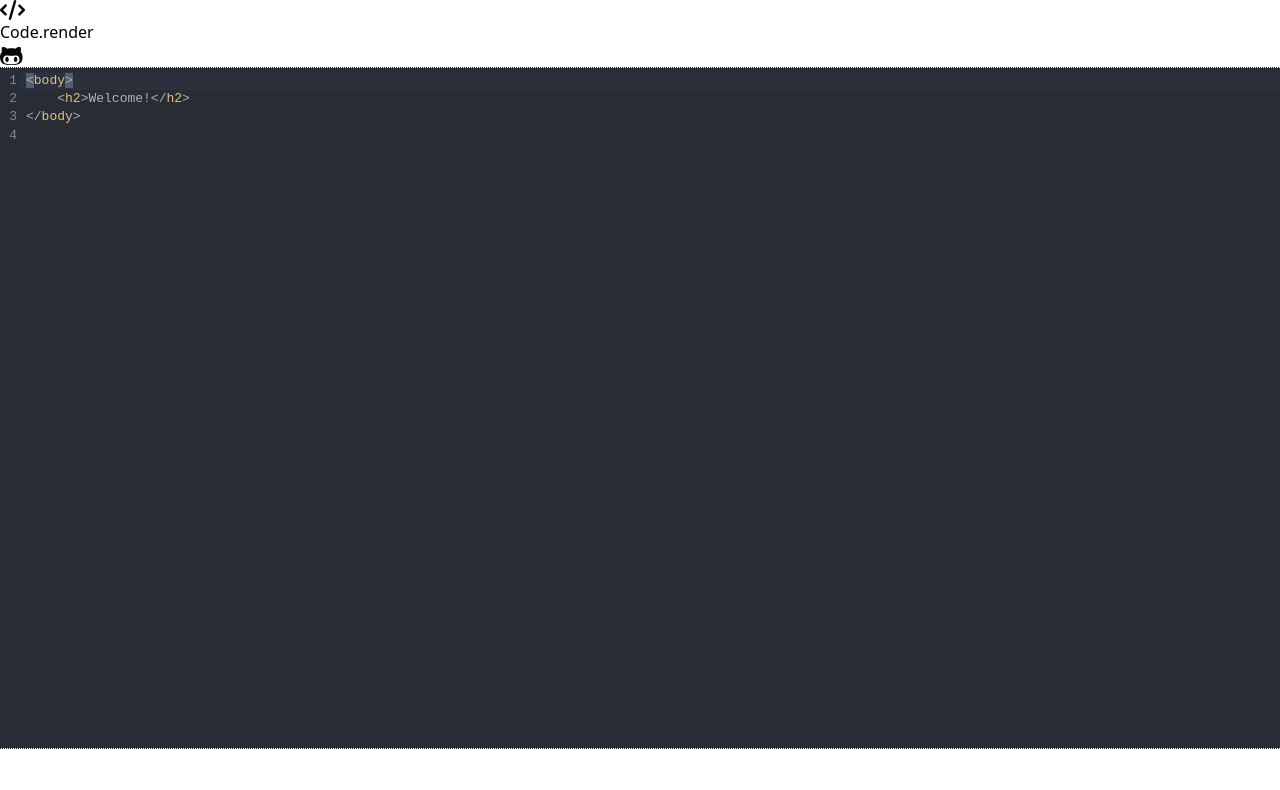
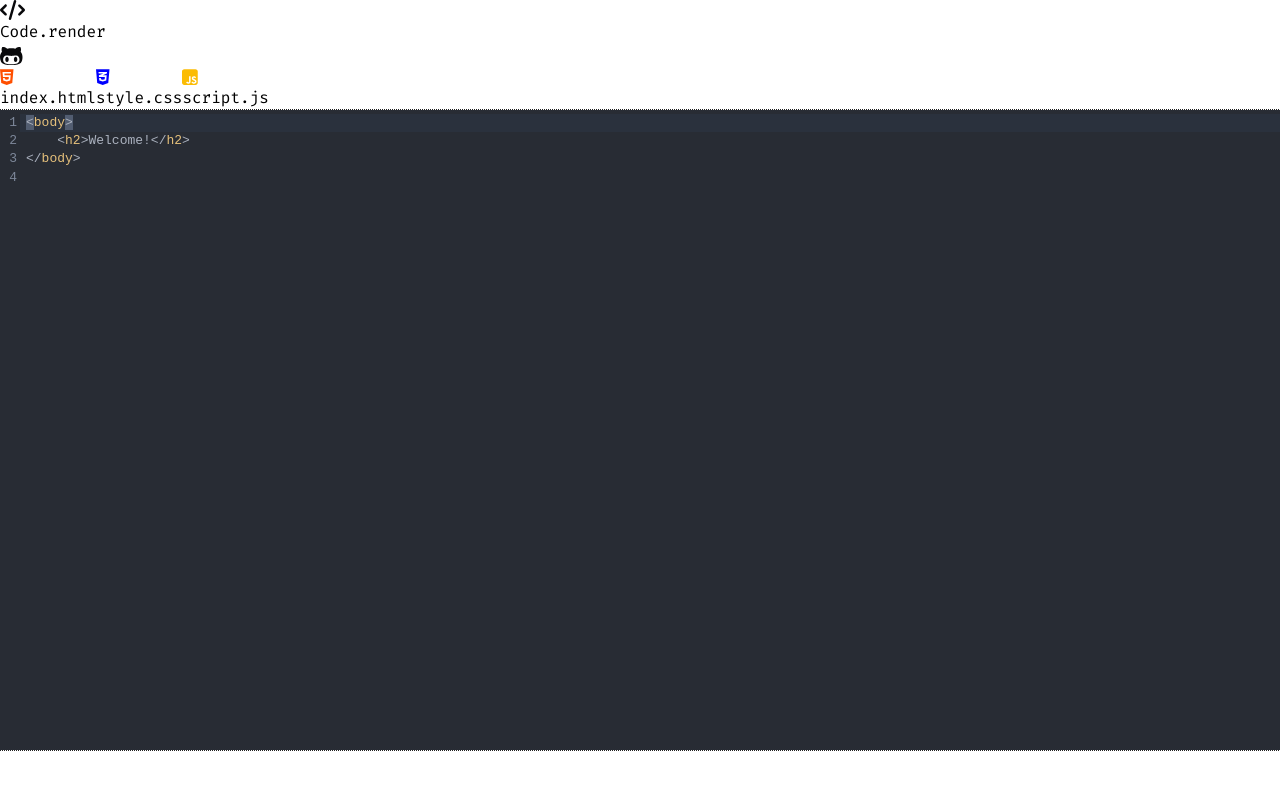
Before and after one commit to git-yashk/coderender, a React (Vite) app: page / in a window 1280 px wide. Shown: the top 790 px of the page. Built offline with nearby package versions, Linux system fonts and the light colour scheme.

Commit message:
added FileMenu component

```diff
--- a/src/components/CodeEditor.jsx
+++ b/src/components/CodeEditor.jsx
@@ -2,6 +2,7 @@ import ReactCodeMirror from "@uiw/react-codemirror";
 import { html } from "@codemirror/lang-html";
 import { css } from "@codemirror/lang-css";
 import { javascript } from "@codemirror/lang-javascript";
+import FileMenu from "./FileMenu";
 
 export default function CodeEditor({ code, setCodeObj, currentFile, setCurrentFile }) {
 
@@ -13,14 +14,17 @@ export default function CodeEditor({ code, setCodeObj, currentFile, setCurrentFi
 
     return (
         <div>
-            <div className="border border-[#282c34]">
+            <div>
+                <FileMenu currentFile={currentFile} setCurrentFile={setCurrentFile} />
+            </div>
+            <div className="border border-[#000]">
                 <ReactCodeMirror
                     value={code}
                     onChange={value => setCodeObj(prev => ({ ...prev, [currentFile]: value }))}
                     extensions={extensions[currentFile]}
                     theme="dark"
                     autoFocus
-                    height="85vh"
+                    height="80vh"
                     basicSetup={{
                         lineNumbers: true,
                         foldGutter: false,
--- /dev/null
+++ b/src/components/FileMenu.jsx
@@ -0,0 +1,33 @@
+import HtmlIcon from "./icons/HtmlIcon";
+import CssIcon from "./icons/CssIcon";
+import JavaScriptIcon from "./icons/JavaScriptIcon";
+
+export default function FileMenu({ currentFile, setCurrentFile }) {
+    return (
+        <>
+            <div className="flex gap-1 bg-[#030712] h-8 border-4 border-[#030712]">
+                <button onClick={() => setCurrentFile("html")}
+                    style={currentFile == "html" ? { backgroundColor: "#fff", color: "#000" } : {}}
+                    className="px-2 py-1 rounded flex items-center gap-1 text-white hover:bg-slate-100 hover:text-black"
+                >
+                    <HtmlIcon height="18" />
+                    <span className="text-sm">index.html</span>
+                </button>
+                <button onClick={() => setCurrentFile("css")}
+                    className="px-2 py-1 rounded flex items-center gap-1 text-white hover:bg-slate-100 hover:text-black"
+                    style={currentFile == "css" ? { backgroundColor: "#fff", color: "#000" } : {}}
+                >
+                    <CssIcon height="18" />
+                    <span className="text-sm">style.css</span>
+                </button>
+                <button onClick={() => setCurrentFile("js")}
+                    className="px-2 py-1 rounded flex items-center gap-1 text-white hover:bg-slate-100 hover:text-black"
+                    style={currentFile == "js" ? { backgroundColor: "#fff", color: "#000" } : {}}
+                >
+                    <JavaScriptIcon height="18" />
+                    <span className="text-sm">script.js</span>
+                </button>
+            </div>
+        </>
+    )
+}
--- /dev/null
+++ b/src/components/icons/CssIcon.jsx
@@ -0,0 +1,10 @@
+export default function CssIcon({ fill = "#00f", height = "24" }) {
+    return (
+        <>
+            <svg fill={fill} height={height} xmlns="http://www.w3.org/2000/svg" viewBox="0 0 384 512">
+                {/* <!--!Font Awesome Free 6.6.0 by @fontawesome - https://fontawesome.com License - https://fontawesome.com/license/free Copyright 2024 Fonticons, Inc.--> */}
+                <path d="M0 32l34.9 395.8L192 480l157.1-52.2L384 32H0zm313.1 80l-4.8 47.3L193 208.6l-.3 .1h111.5l-12.8 146.6-98.2 28.7-98.8-29.2-6.4-73.9h48.9l3.2 38.3 52.6 13.3 54.7-15.4 3.7-61.6-166.3-.5v-.1l-.2 .1-3.6-46.3L193.1 162l6.5-2.7H76.7L70.9 112h242.2z" />
+            </svg>
+        </>
+    )
+}
--- /dev/null
+++ b/src/components/icons/HtmlIcon.jsx
@@ -0,0 +1,10 @@
+export default function HtmlIcon({ fill = "#ff4f00", height = "24" }) {
+    return (
+        <>
+            <svg fill={fill} height={height} xmlns="http://www.w3.org/2000/svg" viewBox="0 0 384 512">
+                {/* <!--!Font Awesome Free 6.6.0 by @fontawesome - https://fontawesome.com License - https://fontawesome.com/license/free Copyright 2024 Fonticons, Inc.--> */}
+                <path d="M0 32l34.9 395.8L191.5 480l157.6-52.2L384 32H0zm308.2 127.9H124.4l4.1 49.4h175.6l-13.6 148.4-97.9 27v.3h-1.1l-98.7-27.3-6-75.8h47.7L138 320l53.5 14.5 53.7-14.5 6-62.2H84.3L71.5 112.2h241.1l-4.4 47.7z" />
+            </svg>
+        </>
+    )
+}
--- /dev/null
+++ b/src/components/icons/JavaScriptIcon.jsx
@@ -0,0 +1,10 @@
+export default function JavaScriptIcon({ fill = "#fbbc04", height = "24" }) {
+    return (
+        <>
+            <svg fill={fill} height={height} xmlns="http://www.w3.org/2000/svg" viewBox="0 0 448 512">
+                {/* <!--!Font Awesome Free 6.6.0 by @fontawesome - https://fontawesome.com License - https://fontawesome.com/license/free Copyright 2024 Fonticons, Inc.--> */}
+                <path d="M448 96c0-35.3-28.7-64-64-64H64C28.7 32 0 60.7 0 96V416c0 35.3 28.7 64 64 64H384c35.3 0 64-28.7 64-64V96zM180.9 444.9c-33.7 0-53.2-17.4-63.2-38.5L152 385.7c6.6 11.7 12.6 21.6 27.1 21.6c13.8 0 22.6-5.4 22.6-26.5V237.7h42.1V381.4c0 43.6-25.6 63.5-62.9 63.5zm85.8-43L301 382.1c9 14.7 20.8 25.6 41.5 25.6c17.4 0 28.6-8.7 28.6-20.8c0-14.4-11.4-19.5-30.7-28l-10.5-4.5c-30.4-12.9-50.5-29.2-50.5-63.5c0-31.6 24.1-55.6 61.6-55.6c26.8 0 46 9.3 59.8 33.7L368 290c-7.2-12.9-15-18-27.1-18c-12.3 0-20.1 7.8-20.1 18c0 12.6 7.8 17.7 25.9 25.6l10.5 4.5c35.8 15.3 55.9 31 55.9 66.2c0 37.8-29.8 58.6-69.7 58.6c-39.1 0-64.4-18.6-76.7-43z" />
+            </svg>
+        </>
+    )
+}
--- a/src/index.css
+++ b/src/index.css
@@ -1,3 +1,9 @@
+@import url('https://fonts.googleapis.com/css2?family=Fira+Code:wght@300..700&display=swap');
+
 @tailwind base;
 @tailwind components;
 @tailwind utilities;
+
+body {
+    font-family: "Fira Code", monospace;
+}
--- a/src/pages/Home.jsx
+++ b/src/pages/Home.jsx
@@ -15,7 +15,16 @@ export default function Home() {
     return (
         <>
             <Header />
-            <CodeEditor code={codeObj[currentFile]} setCodeObj={setCodeObj} currentFile={currentFile} setCurrentFile={setCurrentFile} />
+            <div className="grid grid-cols-2 m-5 gap-5">
+                <div className="border-4 border-black rounded-md border-t-2">
+                    <CodeEditor
+                        code={codeObj[currentFile]}
+                        setCodeObj={setCodeObj}
+                        currentFile={currentFile}
+                        setCurrentFile={setCurrentFile}
+                    />
+                </div>
+            </div>
         </>
     )
 }
```
